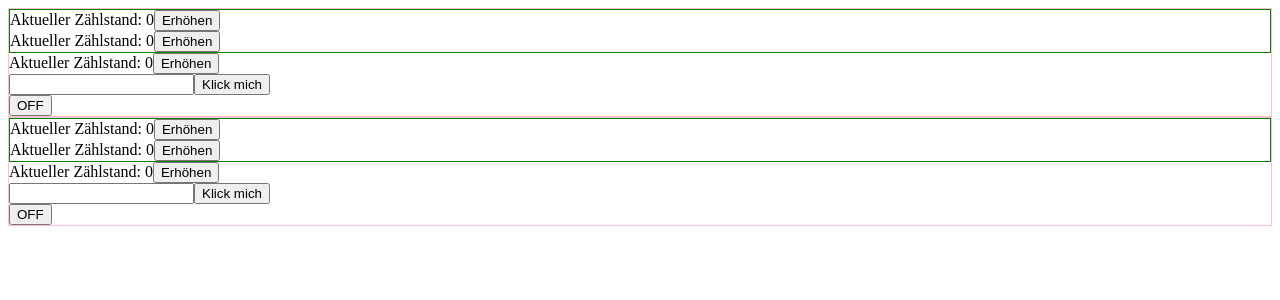
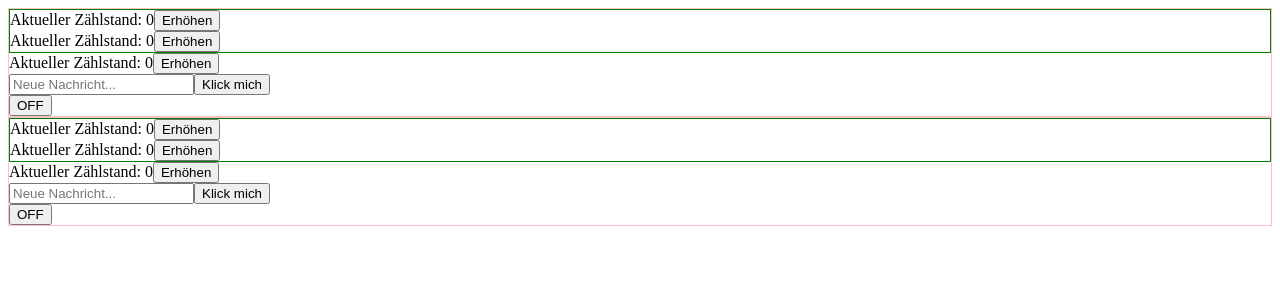
Before and after one commit to hco/react-workshop-2021-05-vs, a React (Create React App) app: page / in a window 1280 px wide. Shown: the top 300 px of the page. Built offline with nearby package versions, Linux system fonts and the light colour scheme.

Commit message:
Added test for typing into the message box

```diff
--- a/src/components/MessageCompose.tsx
+++ b/src/components/MessageCompose.tsx
@@ -23,7 +23,11 @@ const MessageCompose: React.FunctionComponent<Props> = ({ onNewMessage }) => {
     <form onSubmit={handleSubmit}>
       {inputValue}
       <Counter />
-      <input type="text" onChange={handleChange} />
+      <input
+        placeholder="Neue Nachricht..."
+        type="text"
+        onChange={handleChange}
+      />
       <input type="submit" value="Klick mich" />
     </form>
   );
```
Also changed, not shown: 1 other file (tests, documents, lock files or other folders).
